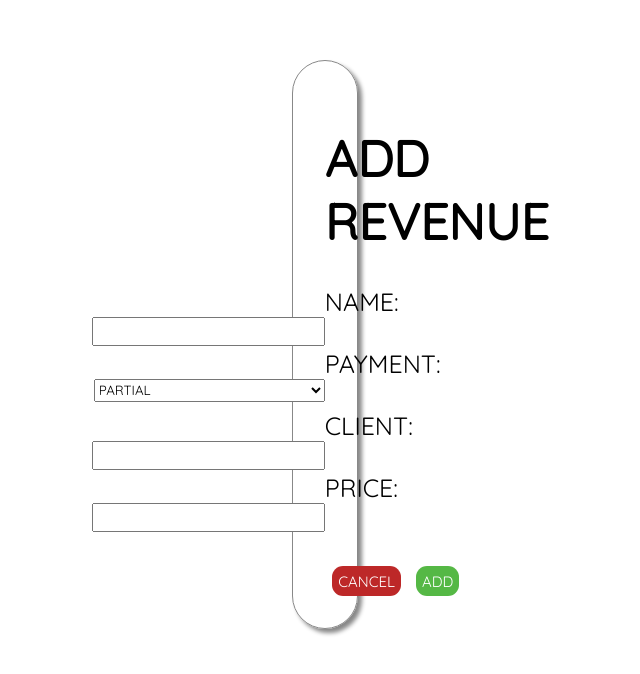
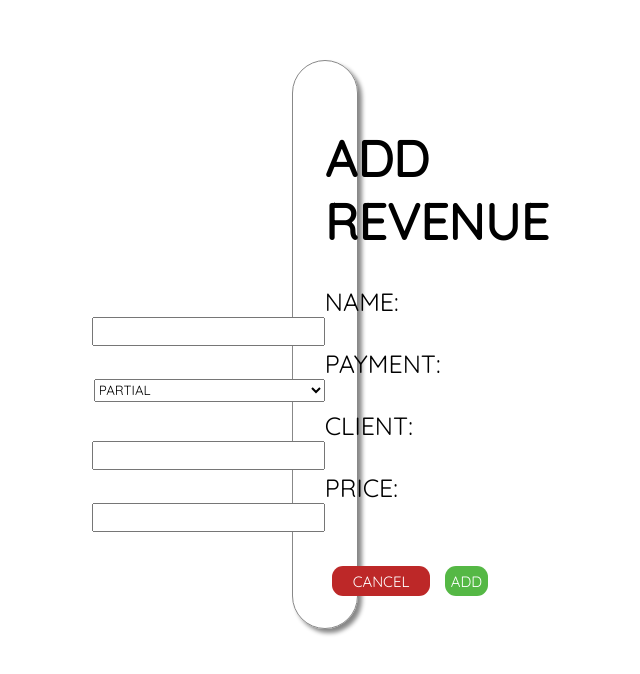
Before and after one commit to miguelflores-0906/CSSWENG-GROUP-4-ADMIN-SIDE, a React (Create React App) app in the folder client/: page /addRevenue in a window 1280 px wide. Shown: the part 260-934 px from the top of the page, without its empty margins (393-1033 px from the left). Built offline with nearby package versions, Linux system fonts and the light colour scheme.

Commit message:
button updates

```diff
--- a/client/src/views/AdminDashboard/components/OngoingOrders.js
+++ b/client/src/views/AdminDashboard/components/OngoingOrders.js
@@ -8,7 +8,7 @@ const OngoingOrders = () => {
                 ONGOING ORDERS:
             </h1>
             <h1>
-                5
+                6
             </h1>
         </div>
     )
--- a/client/src/views/FinanceTrackerView/Components/RevenueTracker.js
+++ b/client/src/views/FinanceTrackerView/Components/RevenueTracker.js
@@ -1,5 +1,6 @@
 import React from 'react'
 import FinanceEntry from './FinanceEntry'
+import {Link} from 'react-router-dom'
 
 const RevenueTracker = () => {
     return (
@@ -32,7 +33,10 @@ const RevenueTracker = () => {
             <FinanceEntry/>
             <hr/>
             <div className="finance-footer">
-                <button className="finance-btn">+ ADD REVENUE</button>
+
+                <Link style={{textDecoration: 'none', marginTop: '1em'}} to="/addExpense">
+                    <button className="finance-btn">+ ADD REVENUE</button>
+                </Link>
                 <div className="finance-footer-text">
                     <h1>TOTAL: P</h1>
                     <h1>50,000.00</h1>
--- a/client/src/views/Forms/AddRevenue.js
+++ b/client/src/views/Forms/AddRevenue.js
@@ -1,5 +1,6 @@
 import React from 'react'
 import './forms.css'
+import {Link} from 'react-router-dom'
 
 const AddRevenue = () => {
     return (
@@ -24,7 +25,9 @@ const AddRevenue = () => {
                     <br/>
                 </form>
                 <div className="form-buttons">
-                    <button className="delete-btn">CANCEL</button>
+                    <Link to="/finance">
+                        <button className="delete-btn">CANCEL</button>
+                    </Link>
                     <button className="save-btn" type="submit" form="addRevenue">ADD</button>
                 </div>
             </div>
```
